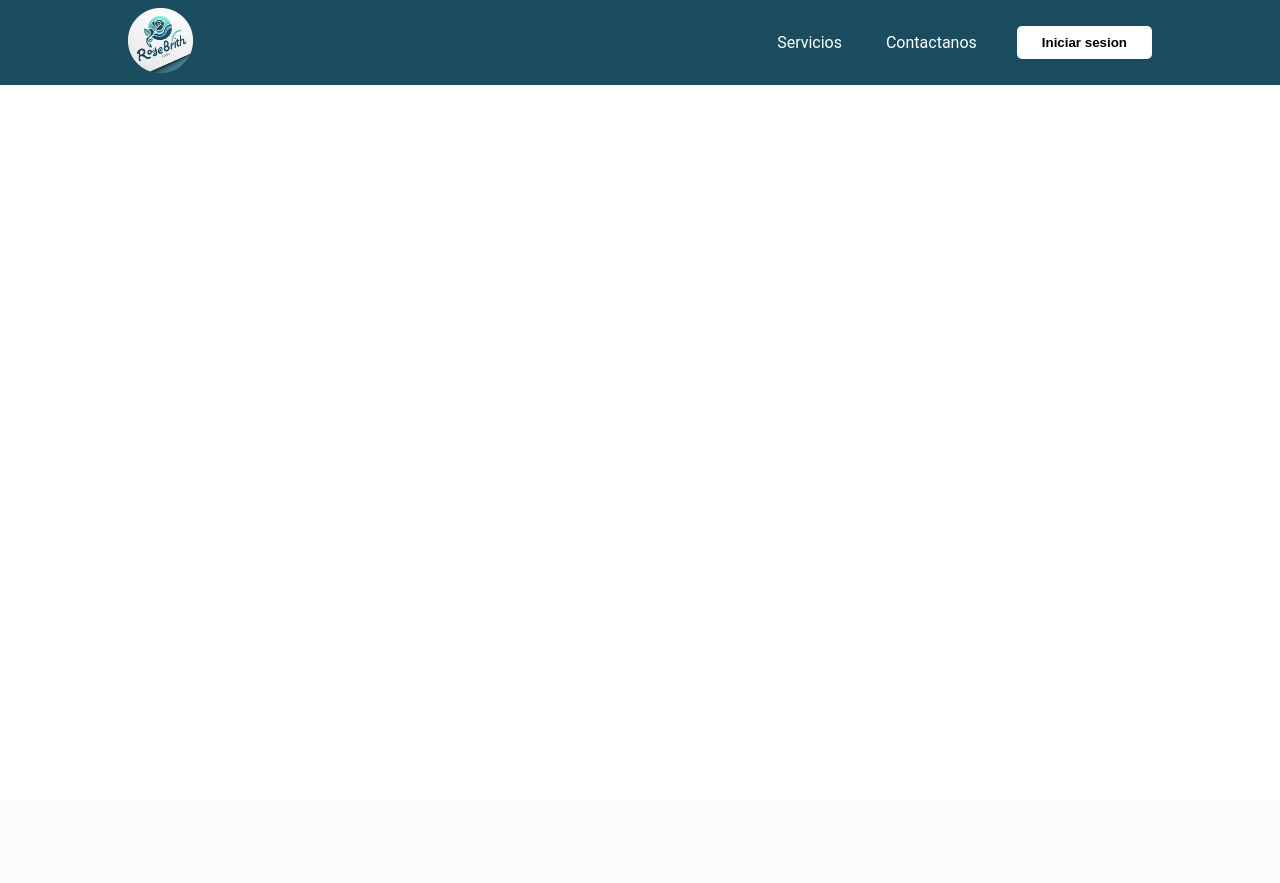
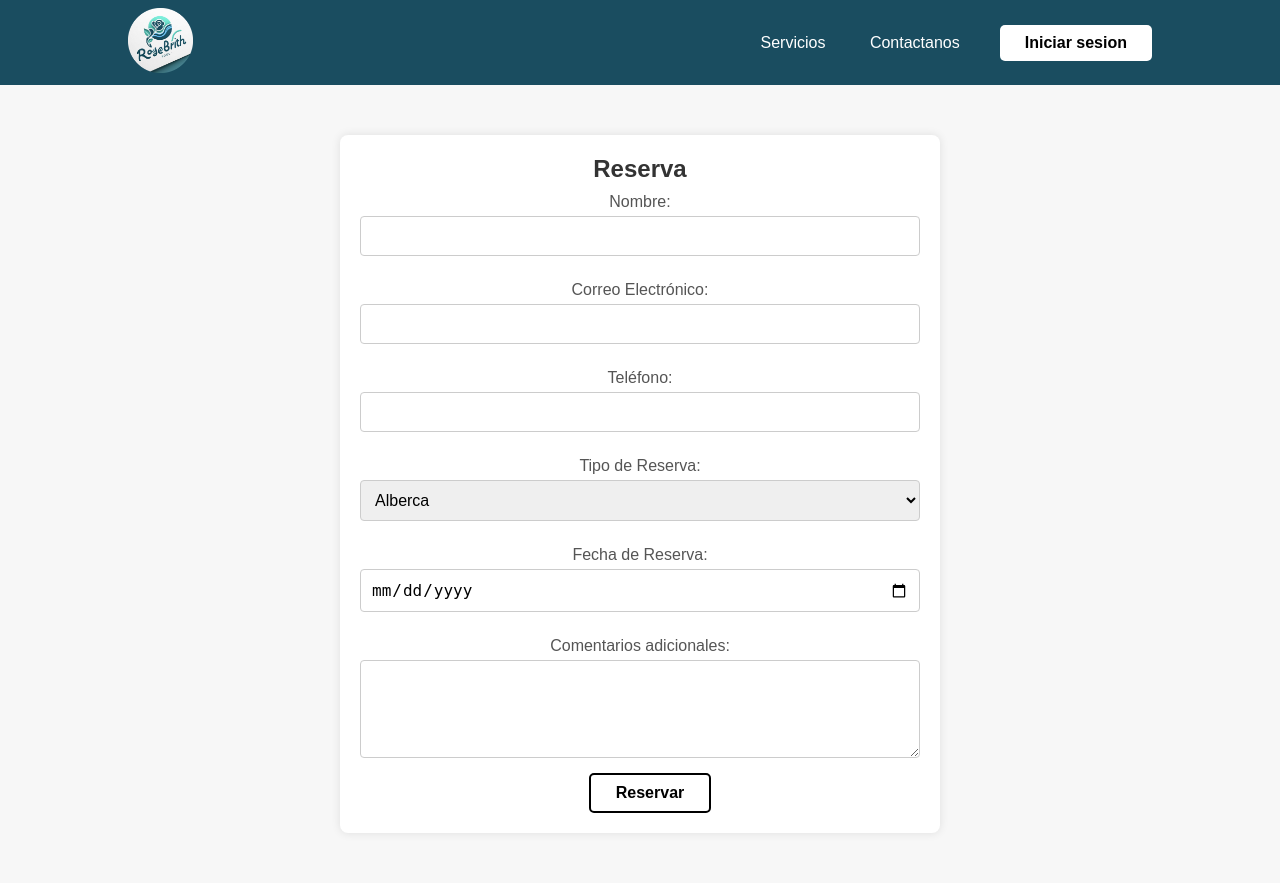
Before and after one commit to SteinRZ/Project_RosebrithSoftware, a PHP site: page /html/reserve.html in a window 1280 px wide. Before the commit the page ends 85 px from the top, so only its background shows below. Run offline with PHP 8.4, Linux system fonts and the light colour scheme.

Commit message:
Pagina de reserva

```diff
--- a/css/style_reserve.css
+++ b/css/style_reserve.css
@@ -9,3 +9,81 @@ body {
 	background: #FFFF;
   font-family: 'Roboto';
 }
+
+.btn {
+	margin-left: 20px;
+	font-weight: 700;
+	color: black;
+	padding: 9px 25px;
+	background: white;
+	border: 2px solid black; /* Cambiado a 2px y solid para tener un borde negro */
+	border-radius: 5px;
+	cursor: pointer;
+	transition: all 0.2s ease 0s;
+}
+
+.btn:hover {
+	color: #54a4e4;
+	transform: scale(1.1);
+	background: white; /* Evitar que el fondo cambie al hacer hover */
+}
+
+  .content_button {
+	padding-bottom: 50px;
+  }
+        body {
+            font-family: 'Arial', sans-serif;
+            background-color: #f7f7f7;
+            margin: 0;
+            padding: 0;
+        }
+
+        .reservation-section {
+            max-width: 600px;
+            margin: 50px auto;
+            padding: 20px;
+            background-color: #fff;
+            border-radius: 8px;
+            box-shadow: 0 0 10px rgba(0, 0, 0, 0.1);
+        }
+
+        h2 {
+            text-align: center;
+            color: #333;
+        }
+
+        form {
+            display: flex;
+            flex-direction: column;
+            align-items: center;
+        }
+
+        label {
+            margin-top: 10px;
+            color: #555;
+        }
+
+        input, select, textarea {
+            width: 100%;
+            padding: 10px;
+            margin-top: 5px;
+            margin-bottom: 15px;
+            border: 1px solid #ccc;
+            border-radius: 4px;
+            box-sizing: border-box;
+            font-size: 16px;
+        }
+
+        button {
+            background-color: #4caf50;
+            color: white;
+            padding: 12px 20px;
+            border: none;
+            border-radius: 4px;
+            cursor: pointer;
+            font-size: 16px;
+        }
+
+        button:hover {
+            background-color: #45a049;
+        }
--- a/html/reserve.html
+++ b/html/reserve.html
@@ -7,6 +7,8 @@
     <link rel="icon" href="../image/main_icon.png">
     <link rel="stylesheet" href="../css/navbar.css">
     <link rel="stylesheet" href="../css/style_reserve.css">
+
+
 </head>
 <body>
     <header class="navbar">
@@ -21,5 +23,34 @@
         </nav>
         <a class="button" href="login.html"><button>Iniciar sesion</button></a>
     </header>
+
+    <section class="reservation-section">
+        <h2>Reserva</h2>
+        <form action="procesar_reserva.php" method="post">
+            <label for="nombre">Nombre:</label>
+            <input type="text" id="nombre" name="nombre" required>
+
+            <label for="email">Correo Electrónico:</label>
+            <input type="email" id="email" name="email" required>
+
+            <label for="telefono">Teléfono:</label>
+            <input type="tel" id="telefono" name="telefono" required>
+
+            <label for="tipo_reserva">Tipo de Reserva:</label>
+            <select id="tipo_reserva" name="tipo_reserva" required>
+                <option value="alberca">Alberca</option>
+                <option value="salon">Salón de Fiestas</option>
+                <option value="ambos">Ambos</option>
+            </select>
+
+            <label for="fecha">Fecha de Reserva:</label>
+            <input type="date" id="fecha" name="fecha" required>
+
+            <label for="comentarios">Comentarios adicionales:</label>
+            <textarea id="comentarios" name="comentarios" rows="4"></textarea>
+
+            <button class="btn" id="btn_reserva" type="submit">Reservar</button>
+        </form>
+    </section>
 </body>
 </html>
```
